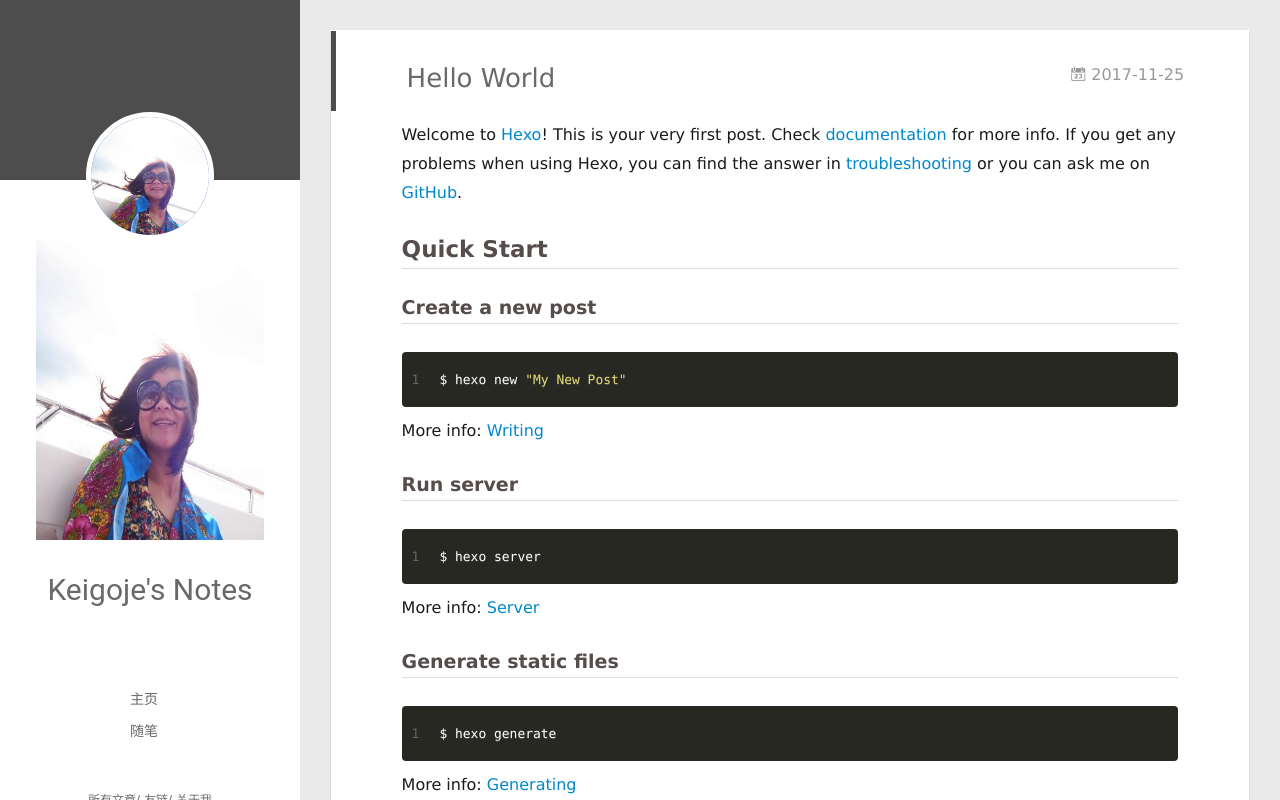
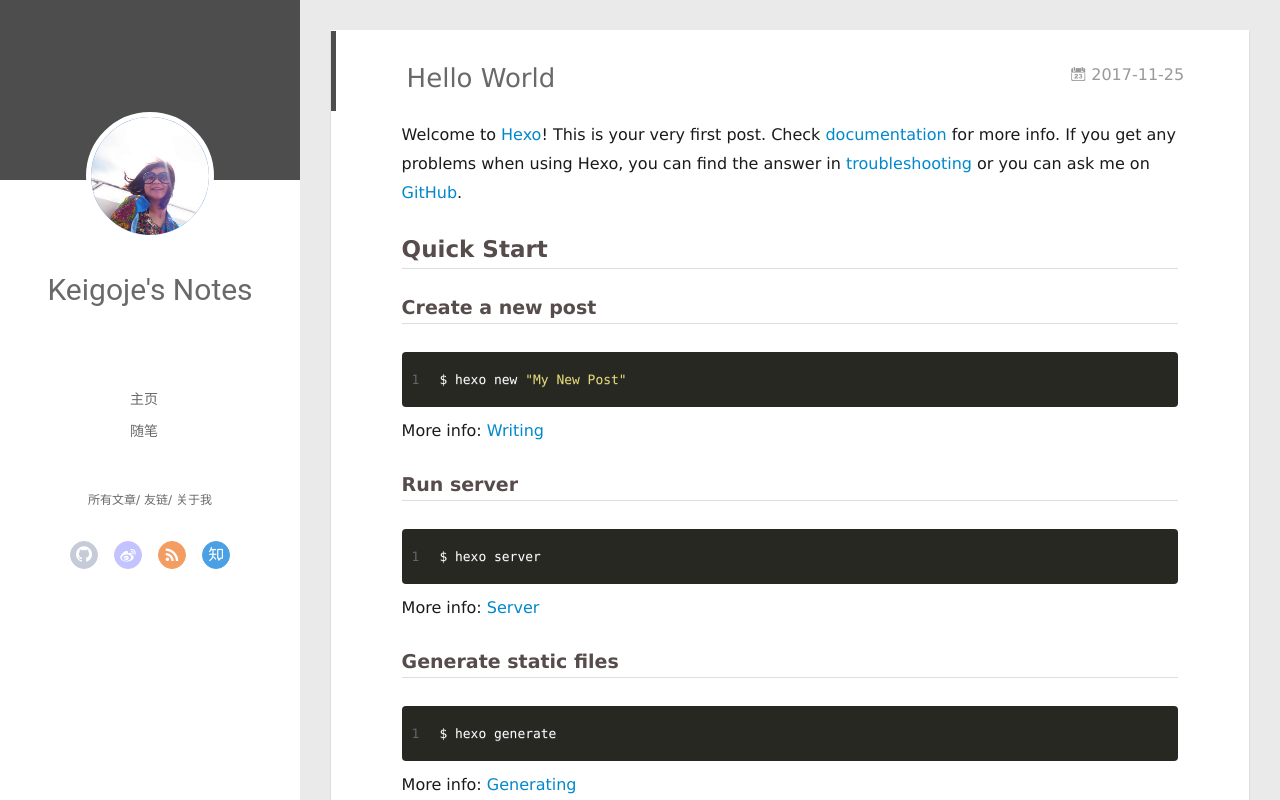
Before and after one commit to keigojoe/keigojoe.github.io, a plain HTML site: page 2017/11/25/hello-world/index.html in a window 1280 px wide. Drawn offline with Linux system fonts and the light colour scheme.

Commit message:
Site updated: 2017-11-25 21:43:42

```diff
--- a/2017/11/25/hello-world/index.html
+++ b/2017/11/25/hello-world/index.html
@@ -49,7 +49,6 @@
 		<a href="/" class="profilepic">
 			<img src="/img/main.png" class="js-avatar show">
 		</a>
-		<img src="/img/main.png" class="js-avatar show" style="width: 100%;height: 100%;opacity: 1;">
 		<hgroup>
 		  <h1 class="header-author"><a href="/">Keigoje&#39;s Notes</a></h1>
 		</hgroup>
```
Also changed, not shown: archives/2017/11/index.html (+0 -1 lines), archives/2017/index.html (+0 -1 lines), archives/index.html (+0 -1 lines), index.html (+0 -1 lines).
